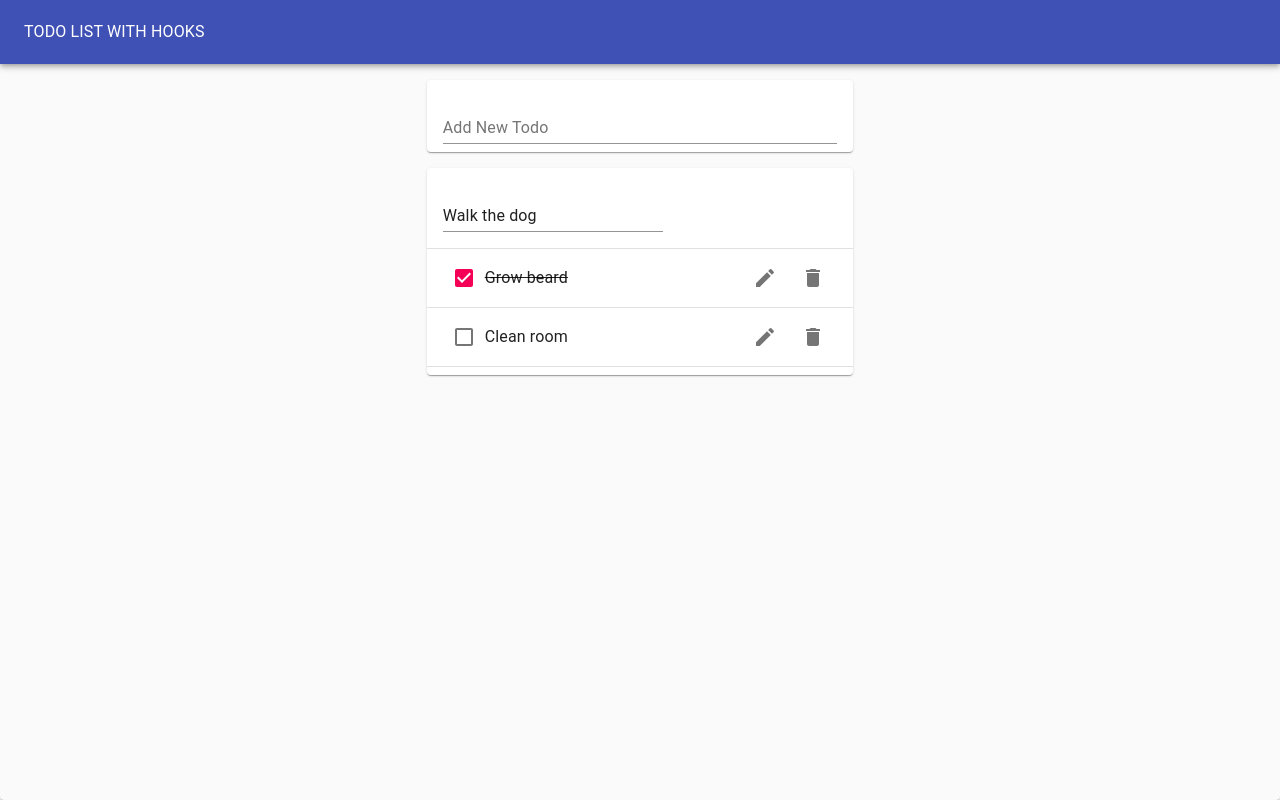
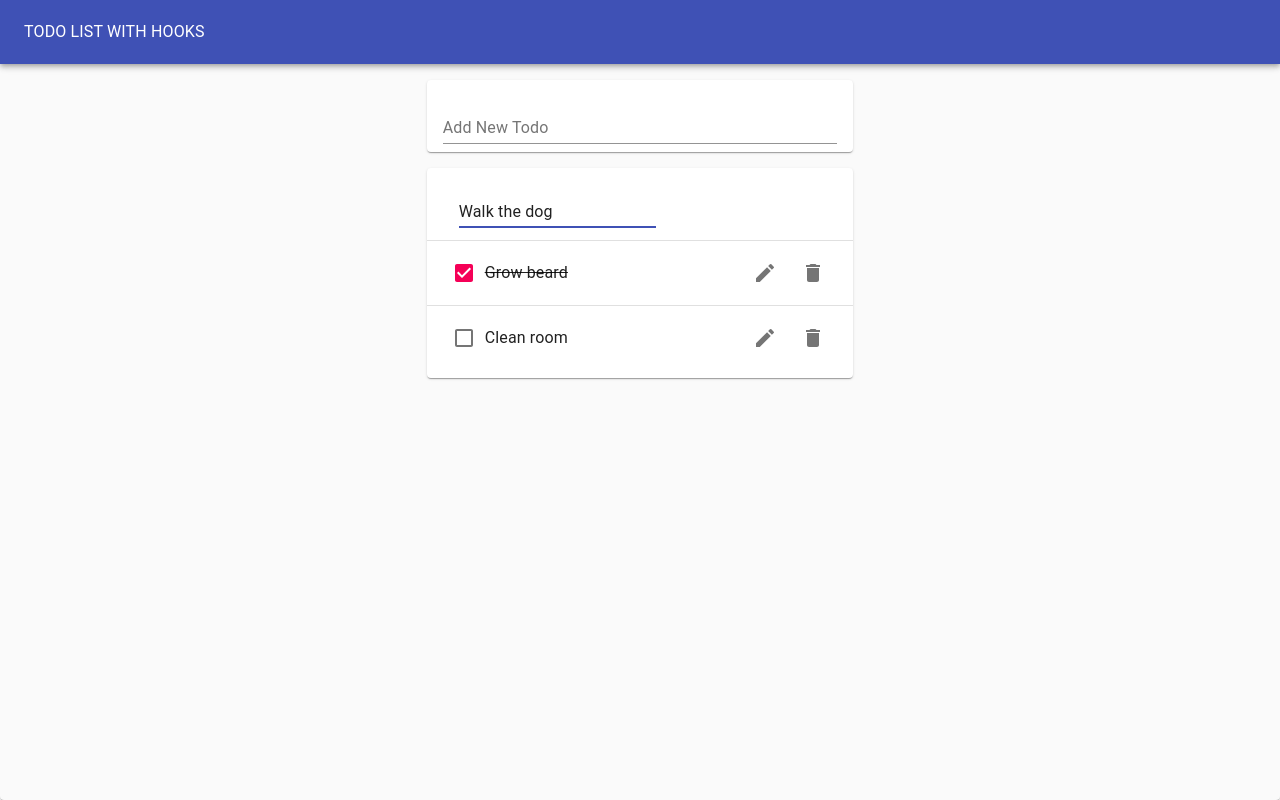
Before and after one commit to HassanMasoud/hooks-list-app, a React (Create React App) app: page / in a window 1280 px wide. Both pictures are taken after a click on the button 765 px from the left and 205 px from the top of the page. Built offline with nearby package versions, Linux system fonts and the light colour scheme.

Commit message:
Style todos

```diff
--- a/src/EditTodo.js
+++ b/src/EditTodo.js
@@ -13,12 +13,14 @@ function EditTodo({ id, updateTodo, task, toggle }) {
         reset();
         toggle();
       }}
+      style={{ margin: "0 1rem", width: "50%" }}
     >
       <TextField
         margin="normal"
         fullWidth
         value={value}
         onChange={handleChange}
+        autoFocus
       />
     </form>
   );
--- a/src/Todo.js
+++ b/src/Todo.js
@@ -13,7 +13,7 @@ import { Edit, Delete } from "@material-ui/icons";
 function Todo({ id, task, completed, removeTodo, toggleTodo, updateTodo }) {
   const [isEditing, toggle] = useToggleState(false);
   return (
-    <ListItem>
+    <ListItem style={{ height: "64px" }}>
       {isEditing ? (
         <EditTodo updateTodo={updateTodo} task={task} id={id} toggle={toggle} />
       ) : (
--- a/src/TodoList.js
+++ b/src/TodoList.js
@@ -6,7 +6,7 @@ function TodoList({ todos, removeTodo, toggleTodo, updateTodo }) {
   return (
     <Paper>
       <List>
-        {todos.map((todo) => (
+        {todos.map((todo, i) => (
           <>
             <Todo
               id={todo.id}
@@ -17,7 +17,7 @@ function TodoList({ todos, removeTodo, toggleTodo, updateTodo }) {
               toggleTodo={toggleTodo}
               updateTodo={updateTodo}
             />
-            <Divider />
+            {i < todos.length - 1 && <Divider />}
           </>
         ))}
       </List>
--- a/src/hooks/useInputState.js
+++ b/src/hooks/useInputState.js
@@ -1,6 +1,6 @@
 import { useState } from "react";
 
-export default (initialValue) => {
+const useInputState = (initialValue) => {
   const [value, setValue] = useState(initialValue);
 
   const handleChange = (e) => {
@@ -13,3 +13,5 @@ export default (initialValue) => {
 
   return [value, handleChange, reset];
 };
+
+export default useInputState;
--- a/src/hooks/useToggleState.js
+++ b/src/hooks/useToggleState.js
@@ -1,11 +1,11 @@
 import { useState } from "react";
 
-function useToggle(initialValue = false) {
+const useToggle = (initialValue = false) => {
   const [state, setState] = useState(initialValue);
   const toggle = () => {
     setState(!state);
   };
   return [state, toggle];
-}
+};
 
 export default useToggle;
```
